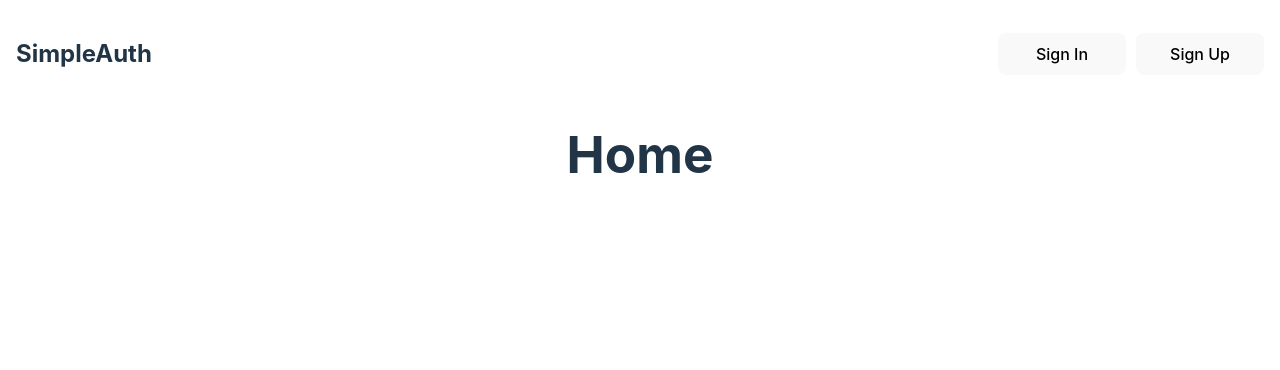
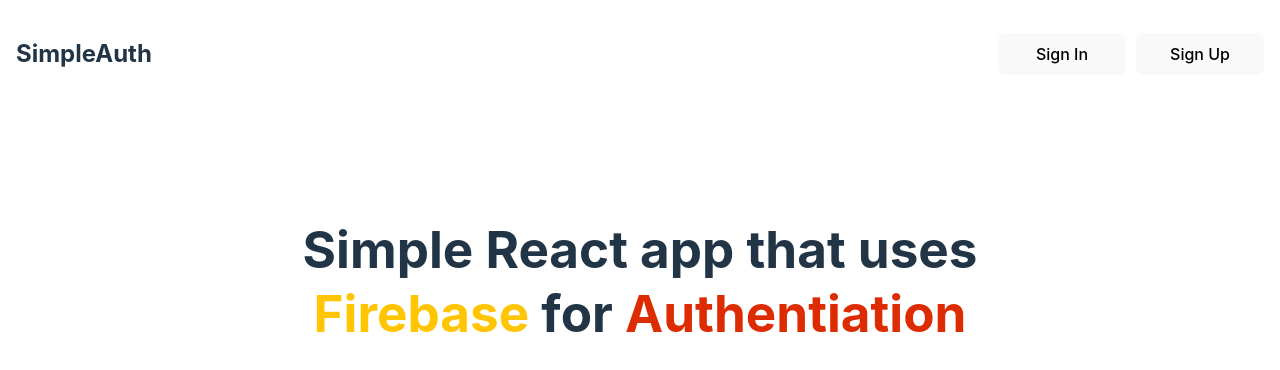
Before and after one commit to abhishekpatil4/SimpleAuth, a React (Vite) app: page / in a window 1280 px wide. Shown: the top 370 px of the page. Built offline with nearby package versions, Linux system fonts and the light colour scheme.

Commit message:
feat: add home component content

```diff
--- a/src/components/Home.jsx
+++ b/src/components/Home.jsx
@@ -1,5 +1,7 @@
 const Home = () => {
-    return <h1>Home</h1>
+    return <div style={{margin:'10%'}}>
+        <h1 style={{lineHeight:'4rem'}}>Simple React app that uses <br /> <span style={{color:'#FFC402'}}>Firebase</span> for <span style={{color:'#DD2C01'}}>Authentiation</span></h1>
+    </div>
 }
 
 export default Home;
```
